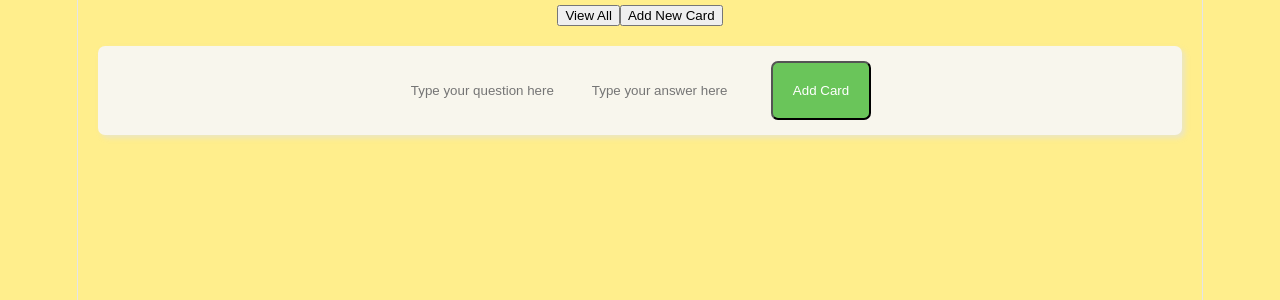
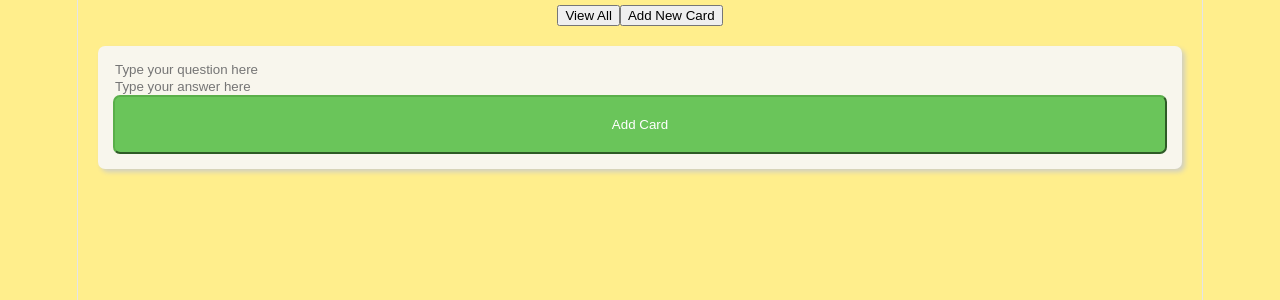
Before and after one commit to catthy-bit/flashcard-learner, a React app in the folder frontend/: page / in a window 1280 px wide. Shown: the top 300 px of the page. Built offline with nearby package versions, Linux system fonts and the light colour scheme; the HTML template or start-up script is replaced by a standard one.

Commit message:
Style: Updated display structure and add-btn design

```diff
--- a/frontend/src/AddFlashcard.css
+++ b/frontend/src/AddFlashcard.css
@@ -1,9 +1,13 @@
 
 /*For uniform flashcard design */
 .flashcard-wrapper {
+
+    display: flex;
+    flex-direction: column;
+
     background-color: rgb(248, 246, 237);
     border-radius: 7px;
-    box-shadow: 3px 3px 5px rgba(228, 227, 214, 0.74);
+    box-shadow: 3px 3px 5px rgb(208, 207, 195);
     padding: 15px;
     margin: 20px;
     min-width: max-content;
@@ -24,4 +28,5 @@
     padding: 20px;
     background-color: rgb(106, 197, 90);
     color: white;
+    border-color: rgb(90, 175, 74);
 }
```
